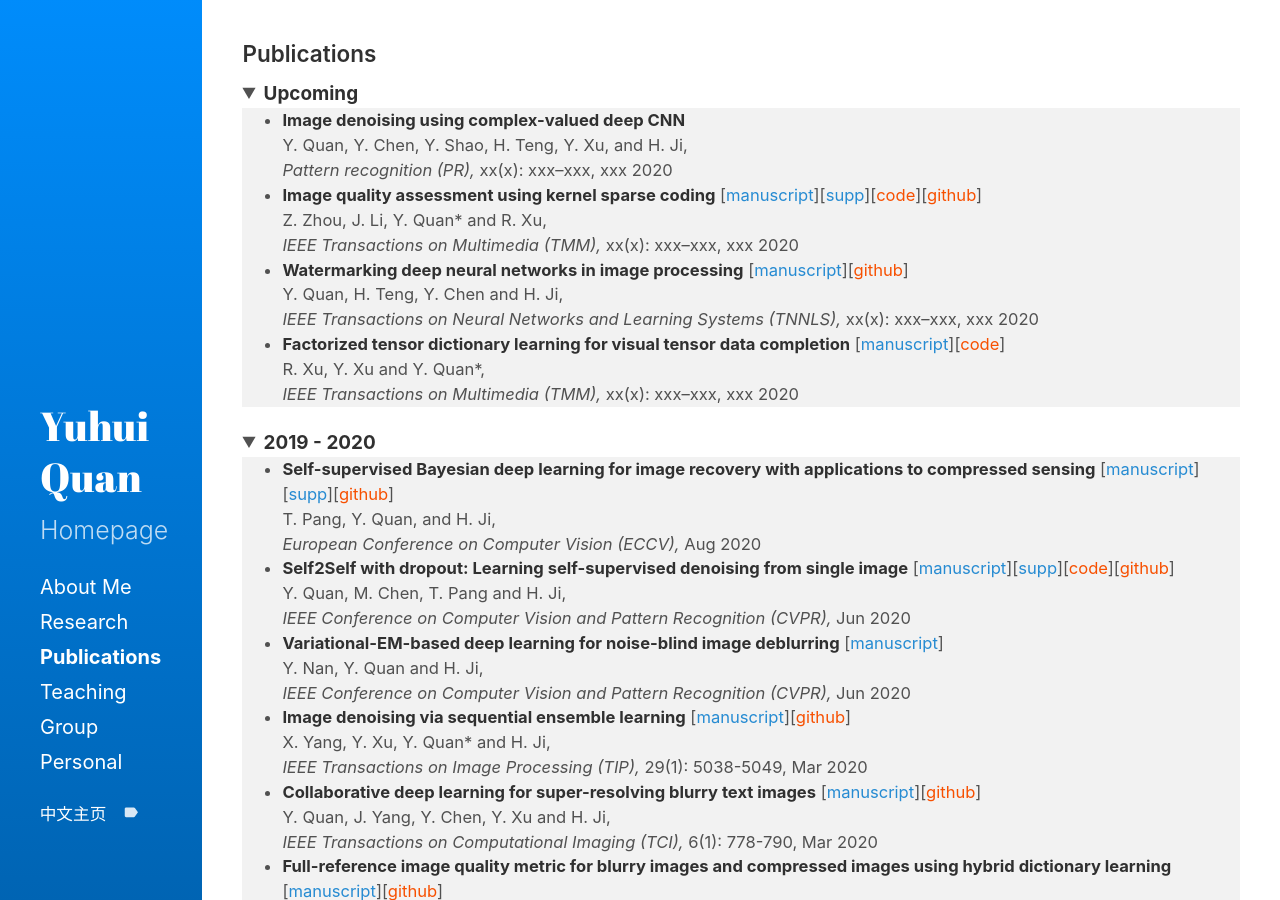
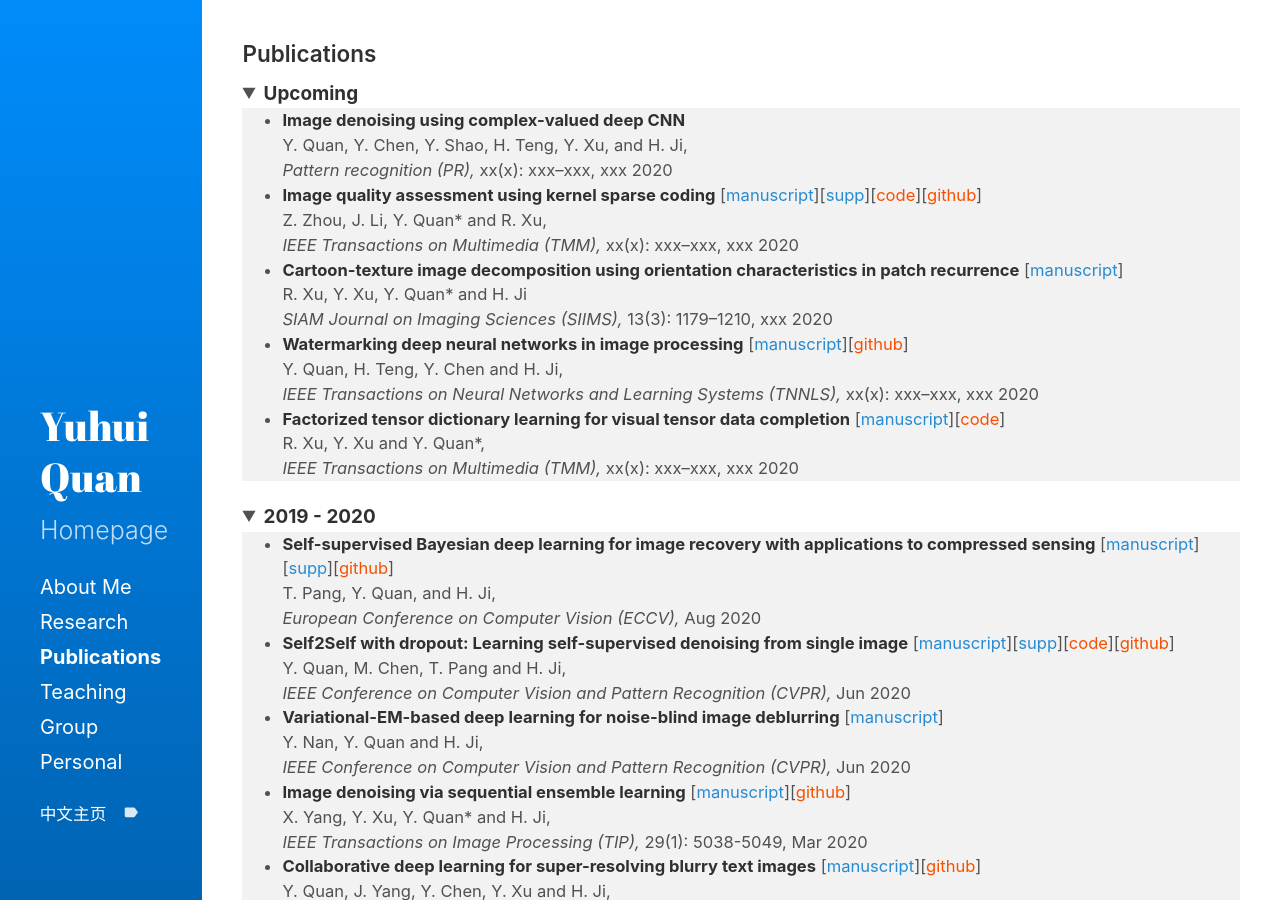
Before and after one commit to csyhquan/csyhquan.github.io, a Jekyll site: the page built from category/c_publication.md, in a window 1280 px wide and 900 px high. Built offline with Jekyll 4.4.1, drawn with Linux system fonts in a browser that asks for light colours.

Commit message:
Update c_publication.md

```diff
--- a/category/c_publication.md
+++ b/category/c_publication.md
@@ -16,11 +16,11 @@ title: Publications
 <li><span><strong>Image quality assessment using kernel sparse coding</strong>  [<a href="https://github.com/csyhquan/csyhquan.github.io/raw/master/manuscript/20x-tmm-Image%20Quality%20Assessment%20Using%20Kernel%20Sparse%20Coding.pdf">manuscript</a>][<a href="https://github.com/csyhquan/csyhquan.github.io/raw/master/manuscript/20x-tmm-Image%20Quality%20Assessment%20Using%20Kernel%20Sparse%20Coding%20(SUPP).pdf">supp</a>][<a href="https://github.com/csyhquan/csyhquan.github.io/raw/master/code/TMM-kernel/TMM-KSC_IQA-FinalCode.rar"><font color="#F75000">code</font></a>][<a href="https://github.com/JoanneZZH/KSC-IQA" ><font color="#F75000">github</font></a>] </span><br />
 <span> Z. Zhou, J. Li, Y. Quan* and R. Xu, <br />
 <em>IEEE Transactions on Multimedia (TMM), </em>xx(x): xxx–xxx, xxx 2020</span></li>
-<!--
-<li><span><strong>Cartoon-texture image decomposition using orientation characteristics in patch recurrence</strong>--><!--[<a href="https://github.com/csyhquan/csyhquan.github.io/raw/master/manuscript/20x-siam-Cartoon-Texture%20Image%20Decomposition%20using%20Orientation%20Characteristics%20in%20Patch%20Recurrence.pdf">manuscript</a>]-->
-<!--</span><br />
+
+<li><span><strong>Cartoon-texture image decomposition using orientation characteristics in patch recurrence</strong>  [<a href="https://github.com/csyhquan/csyhquan.github.io/raw/master/manuscript/20x-siam-Cartoon-Texture%20Image%20Decomposition%20using%20Orientation%20Characteristics%20in%20Patch%20Recurrence.pdf">manuscript</a>]
+</span><br />
 <span> R. Xu, Y. Xu, Y. Quan* and H. Ji<br />
-<em>SIAM Journal on Imaging Sciences (SIIMS), </em>xx(x): xxx–xxx, xxx 2020</span></li>-->
+<em>SIAM Journal on Imaging Sciences (SIIMS), </em>13(3): 1179–1210, xxx 2020</span></li>
 <li><span><strong>Watermarking deep neural networks in image processing</strong>  [<a href="https://github.com/csyhquan/csyhquan.github.io/raw/master/manuscript/20x-tnnls-Watermarking%20Deep%20Neural%20Networks%20in%20Image%20Processing.pdf">manuscript</a>][<a href="https://github.com/painfulloop/Watermark-DnCNN.git" ><font color="#F75000">github</font></a>]</span><br />
 <span> Y. Quan, H. Teng, Y. Chen and H. Ji, <br />
 <em>IEEE Transactions on Neural Networks and Learning Systems (TNNLS), </em>xx(x): xxx–xxx, xxx 2020</span></li>
```
